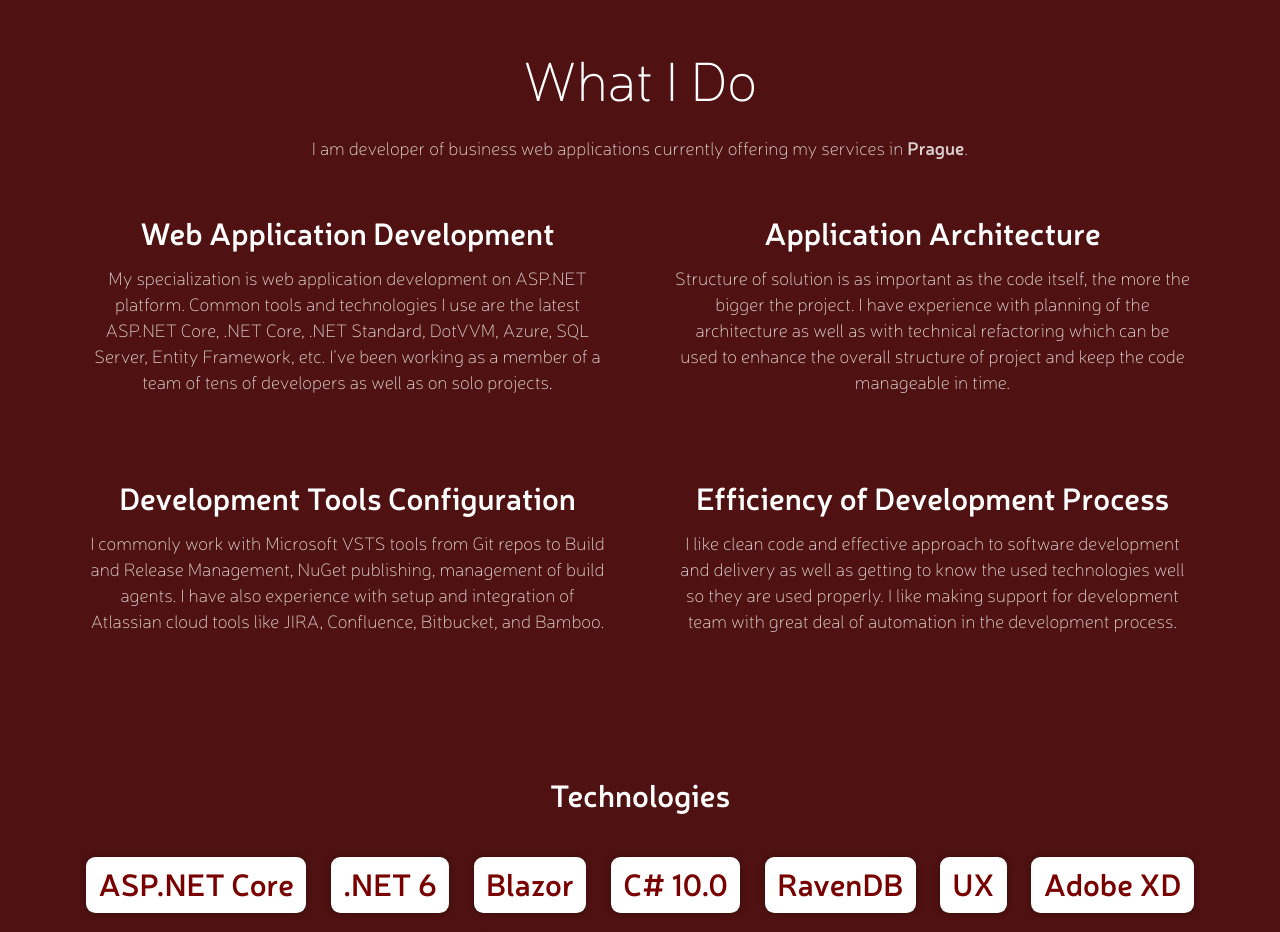
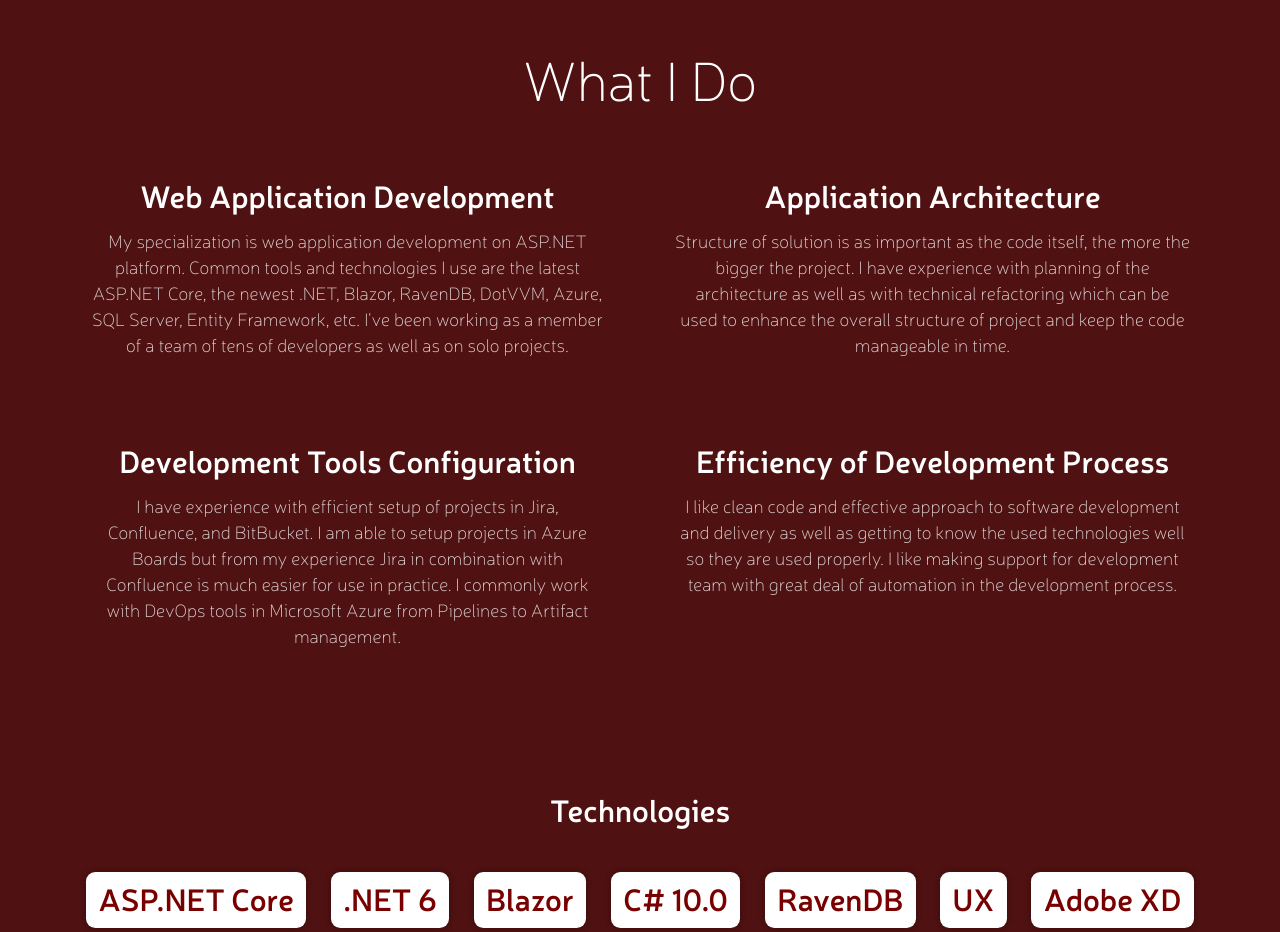
Before and after one commit to jpergler/web, a website built with Parcel: page index.html in a window 1280 px wide. Shown: the part 820-1752 px from the top of the page. Built offline with nearby package versions, Linux system fonts and the light colour scheme.

Commit message:
Update what i do

```diff
--- a/index.html
+++ b/index.html
@@ -62,15 +62,13 @@
     <section id="what-i-do">
         <div class="container">
             <h2>What I Do</h2>
-            <p>I am developer of business web applications currently offering my services in <strong>Prague</strong>.
-            </p>
             <div class="row">
                 <div class=" col-md-6">
                     <div class="activity-box">
                         <h3>Web Application Development</h3>
                         <p>
                             My specialization is web application development on ASP.NET platform. Common tools and
-                            technologies I use are the latest ASP.NET Core, .NET Core, .NET Standard, DotVVM,
+                            technologies I use are the latest ASP.NET Core, the newest .NET, Blazor, RavenDB, DotVVM,
                             Azure, SQL Server, Entity Framework, etc. I've been working as a member of a team of tens of
                             developers as well as on solo projects.
                         </p>
@@ -81,10 +79,9 @@
                         <h3>Application Architecture</h3>
                         <p>
                             Structure of solution is as important as the code itself, the more the bigger the project. I
-                            have experience with planning
-                            of the architecture as well as with technical refactoring which can be used to enhance the
-                            overall
-                            structure of project and keep the code manageable in time.
+                            have experience with planning of the architecture as well as with technical refactoring
+                            which can be used to enhance the overall structure of project and keep the code manageable
+                            in time.
                         </p>
                     </div>
                 </div>
@@ -94,9 +91,10 @@
                     <div class="activity-box">
                         <h3>Development Tools Configuration</h3>
                         <p>
-                            I commonly work with Microsoft VSTS tools from Git repos to Build and Release Management,
-                            NuGet publishing, management of build agents. I have also experience with setup and
-                            integration of Atlassian cloud tools like JIRA, Confluence, Bitbucket, and Bamboo.
+                            I have experience with efficient setup of projects in Jira, Confluence, and BitBucket. I am
+                            able to setup projects in Azure Boards but from my experience Jira in combination with
+                            Confluence is much easier for use in practice. I commonly work with DevOps tools in
+                            Microsoft Azure from Pipelines to Artifact management.
                         </p>
                     </div>
                 </div>
@@ -105,9 +103,8 @@
                         <h3>Efficiency of Development Process</h3>
                         <p>
                             I like clean code and effective approach to software development and delivery as well as
-                            getting to know the used technologies
-                            well so they are used properly. I like making support for development team with great deal
-                            of automation in the development process.
+                            getting to know the used technologies well so they are used properly. I like making support
+                            for development team with great deal of automation in the development process.
                         </p>
                     </div>
                 </div>
```
